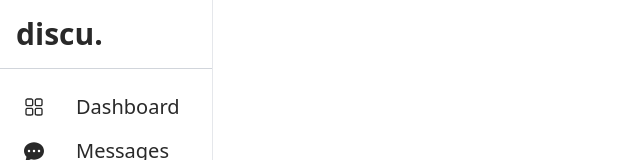
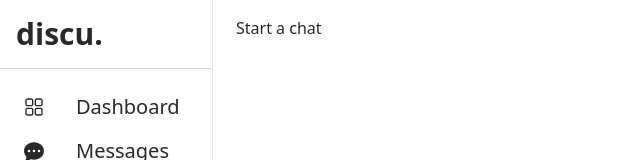
Before and after one commit to madbull12/next-chat-app, a Next.js app: page /dashboard/add-friends in a window 1280 px wide. Shown: the top 160 px of the page, without its empty margins (0-640 px from the left). Built offline with nearby package versions, Linux system fonts and the light colour scheme.

Commit message:
working on add friend form and page

```diff
--- a/src/app/(dashboard)/dashboard/add-friends/page.tsx
+++ b/src/app/(dashboard)/dashboard/add-friends/page.tsx
@@ -1,8 +1,11 @@
+import Body from '@/components/Body'
 import React from 'react'
 
 const AddFriendPage = () => {
   return (
-    <div></div>
+    <Body>
+      <h1 className=''>Start a chat</h1>
+    </Body>
   )
 }
 
--- /dev/null
+++ b/src/components/AddFriendForm.tsx
@@ -0,0 +1,11 @@
+import React from 'react'
+
+const AddFriendForm = () => {
+  return (
+    <div>
+
+    </div>
+  )
+}
+
+export default AddFriendForm
--- /dev/null
+++ b/src/components/Body.tsx
@@ -0,0 +1,14 @@
+import React from "react";
+
+interface BodyProps {
+  children: React.ReactNode;
+}
+const Body: React.FC<BodyProps> = ({ children }) => {
+  return (
+    <div className="min-h-screen ml-[220px] p-4  ">
+        {children}
+    </div>
+  );
+};
+
+export default Body;
```
